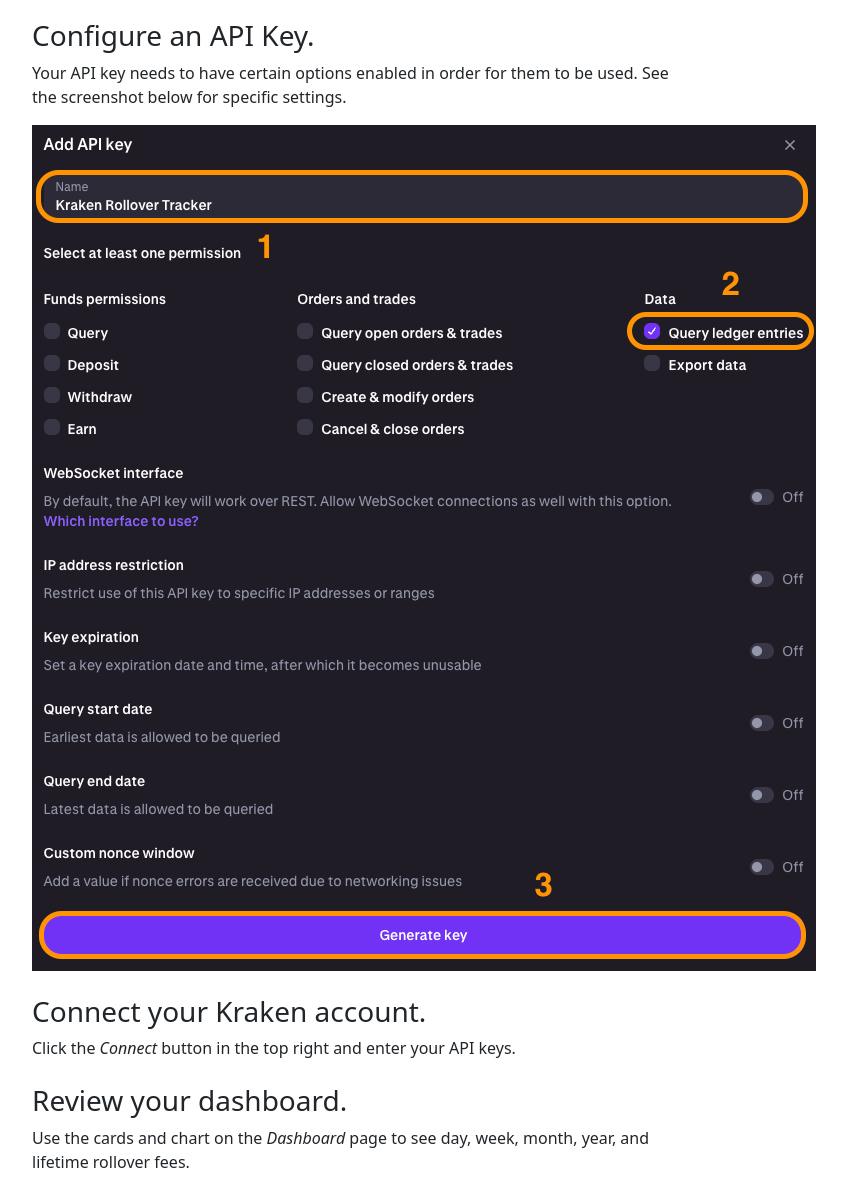
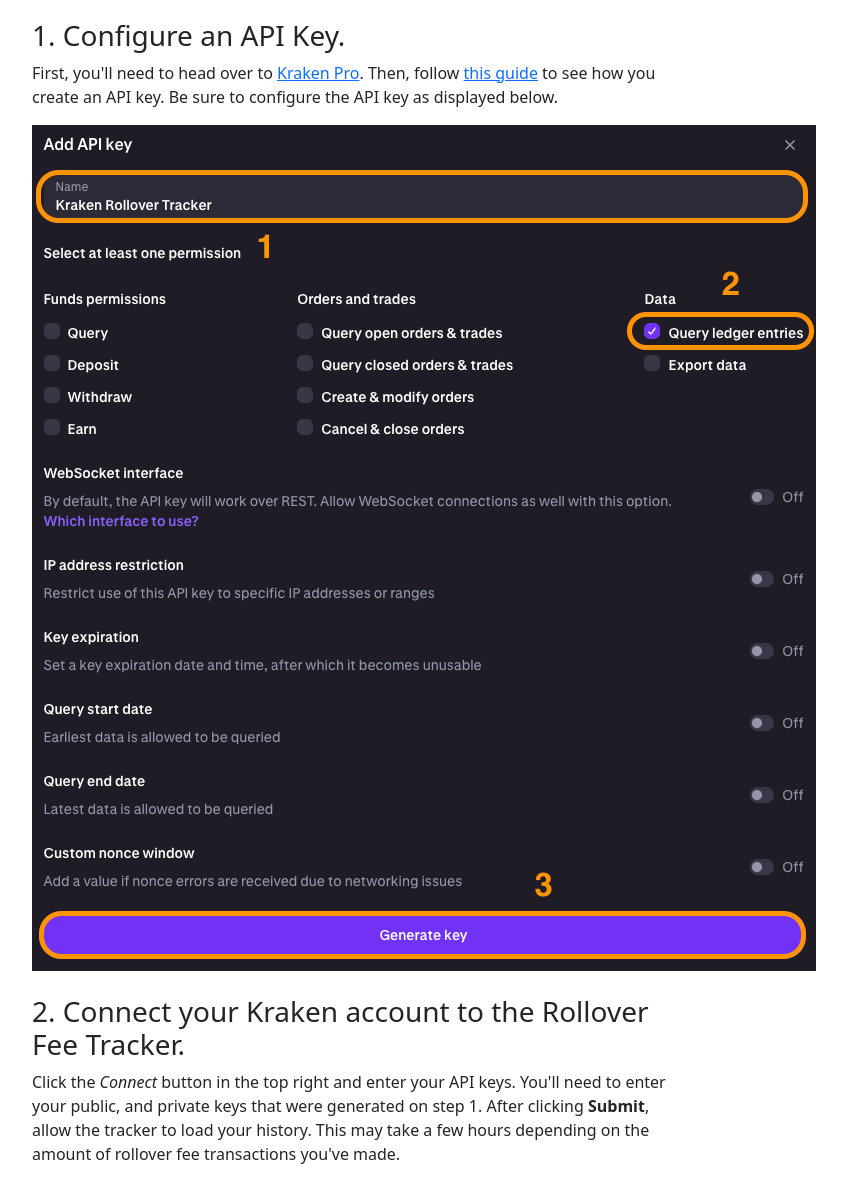
Before and after one commit to brajcino/kraken-rollover-tracker, a website: page instructions.html in a window 1280 px wide. Shown: the part 215-1400 px from the top of the page, without its empty margins (280-1127 px from the left). Drawn offline with nearby package versions, Linux system fonts and the light colour scheme.

Commit message:
Added more clarity to the instructions page.

```diff
--- a/instructions.html
+++ b/instructions.html
@@ -94,21 +94,20 @@
 <div class="container py-5 mx-auto" id="instructions-bg" style="max-width:680px;">
     <h1 class="mb-4">How to Use the Rollover Fee Tracker</h1>
 
-    <h3>Configure an API Key.</h3>
+    <h3>1. Configure an API Key.</h3>
     <p>
-        Your API key needs to have certain options enabled in order for them to be used.
-        See the screenshot below for specific settings.
+        First, you'll need to head over to <a href="pro.kraken.com">Kraken Pro</a>. Then, follow <a href="https://support.kraken.com/articles/360000919966-how-to-create-an-api-key">this guide</a> to see how you create an API key. Be sure to configure the API key as displayed below.
     </p>
     <img src="assets/settings-ss.png">
 
 
-    <h3 class="mt-4">Connect your Kraken account.</h3>
+    <h3 class="mt-4">2. Connect your Kraken account to the Rollover Fee Tracker.</h3>
     <p>
-        Click the <i>Connect</i> button in the top right and enter your API keys.
+        Click the <i>Connect</i> button in the top right and enter your API keys. You'll need to enter your public, and private keys that were generated on step 1. After clicking <strong>Submit</strong>, allow the tracker to load your history. This may take a few hours depending on the amount of rollover fee transactions you've made.
     </p>
 
 
-    <h3 class="mt-4">Review your dashboard.</h3>
+    <h3 class="mt-4">3. Review your dashboard.</h3>
     <p>
         Use the cards and chart on the <i>Dashboard</i> page to see day, week,
         month, year, and lifetime rollover fees.
```
Also changed, not shown: index.html (+0 -3 lines).
